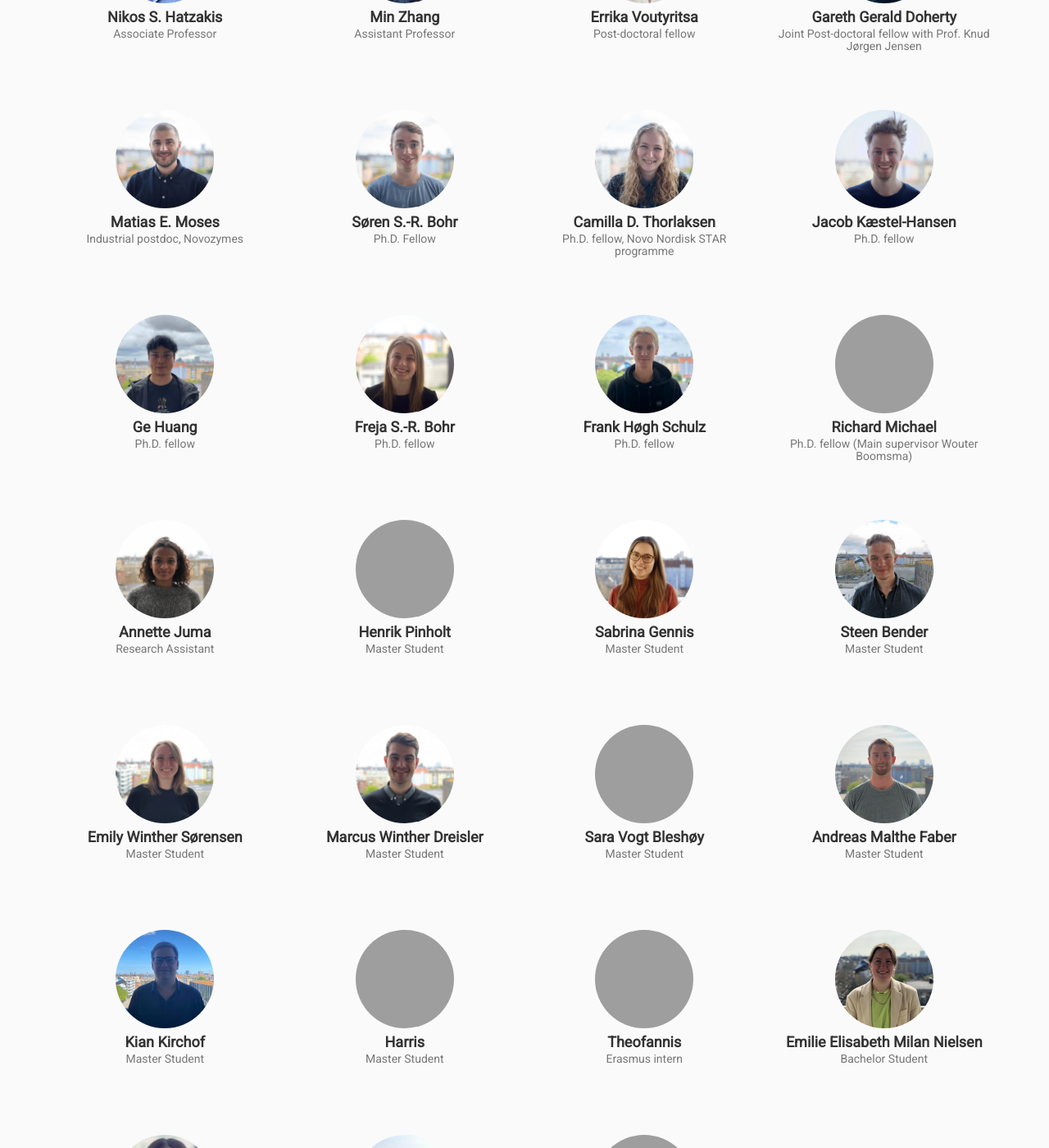
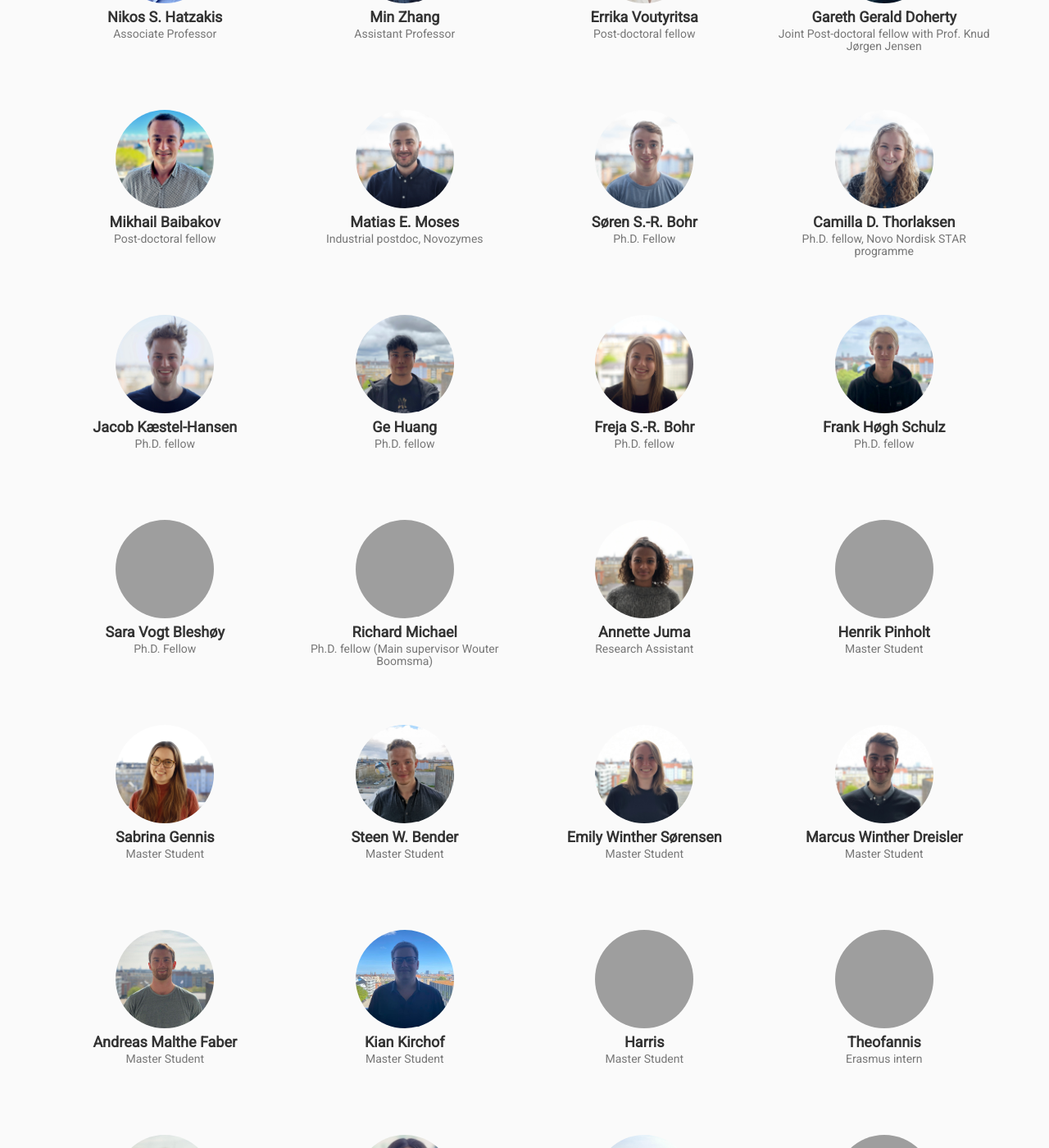
Before and after one commit to hatzakislab/hatzakislab.github.io, a Jekyll site: the page built from index.md, in a window 1280 px wide and 1400 px high, scrolled down 1735 px. Shown: the whole window at 82% size. Built offline with Jekyll 4.4.1, drawn with Linux system fonts in a browser that asks for light colours; some web fonts are replaced; comment, search, counter and statistics services are not loaded; grey boxes are pictures that could not be loaded.

Commit message:
added missin ppl

```diff
--- a/_data/team.yml
+++ b/_data/team.yml
@@ -25,6 +25,12 @@
 - name: Gareth Gerald Doherty
   img: /gareth.jpg
   desc: Joint Post-doctoral fellow with Prof. Knud Jørgen Jensen
+  linkedin: gareth-doherty-400ba720a
+  blank: true
+
+- name: Mikhail Baibakov
+  img: /mikhail.jpg
+  desc: Post-doctoral fellow
   linkedin: gareth-doherty-400ba720a
   blank: true
 
@@ -79,6 +85,13 @@
   desc: Ph.D. fellow
   blank: true
 
+- name: Sara Vogt Bleshøy
+  #img:
+  #linkedin: frank-høgh-schulz-884719b1
+  #orcid: 0000-0002-0118-4388
+  desc: Ph.D. Fellow
+  blank: true
+
 - name: Richard Michael
   #img: /frank.jpg
   #linkedin: frank-høgh-schulz-884719b1
@@ -106,7 +119,7 @@
   desc: Master Student
   blank: true
 
-- name: Steen Bender
+- name: Steen W. Bender
   desc: Master Student
   img: /STEEEEEEEEEEN1.jpg
   blank: true
@@ -119,13 +132,6 @@
 - name: Marcus Winther Dreisler
   desc: Master Student
   img: /Marcus1.jpg
-  blank: true
-
-- name: Sara Vogt Bleshøy
-  #img:
-  #linkedin: frank-høgh-schulz-884719b1
-  #orcid: 0000-0002-0118-4388
-  desc: Master Student
   blank: true
 
 - name: Andreas Malthe Faber
```
